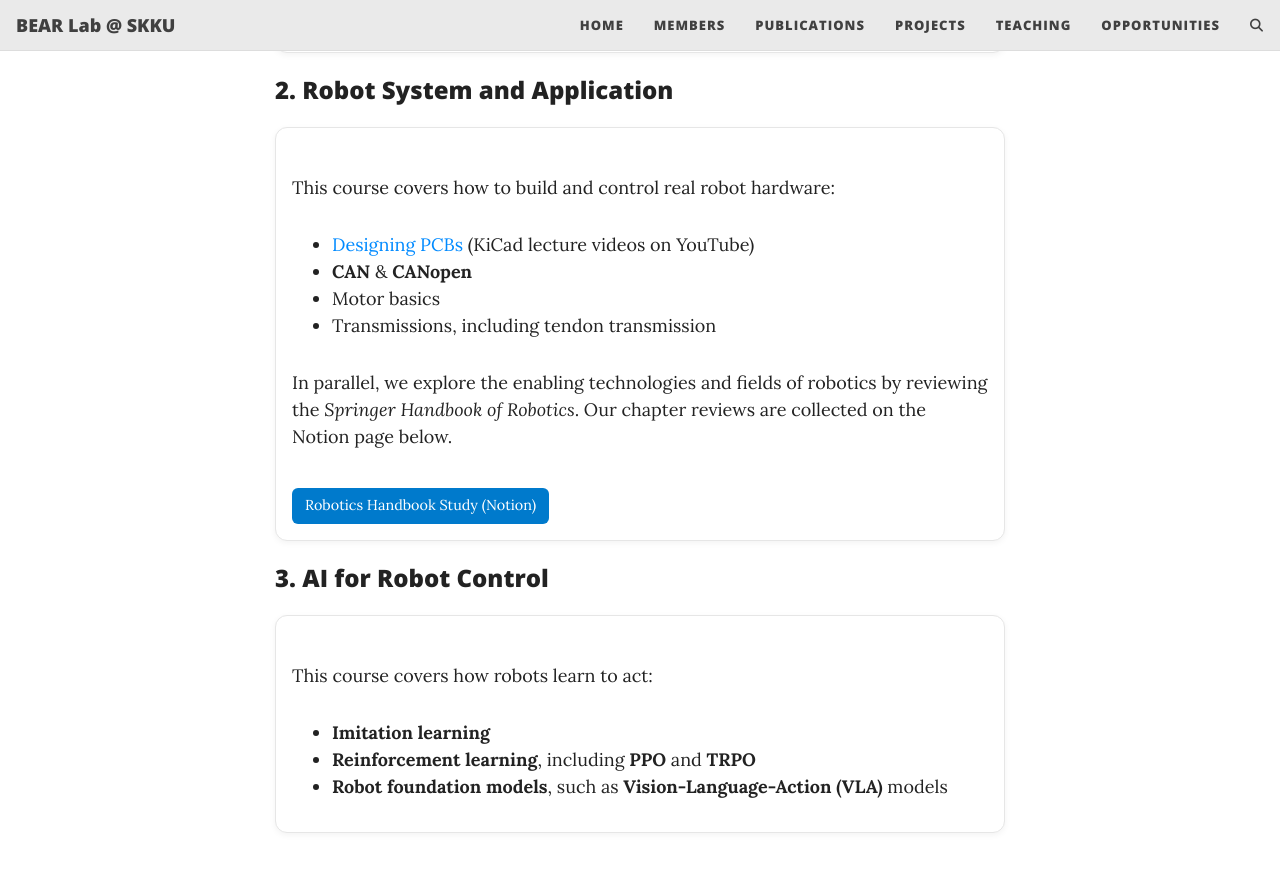
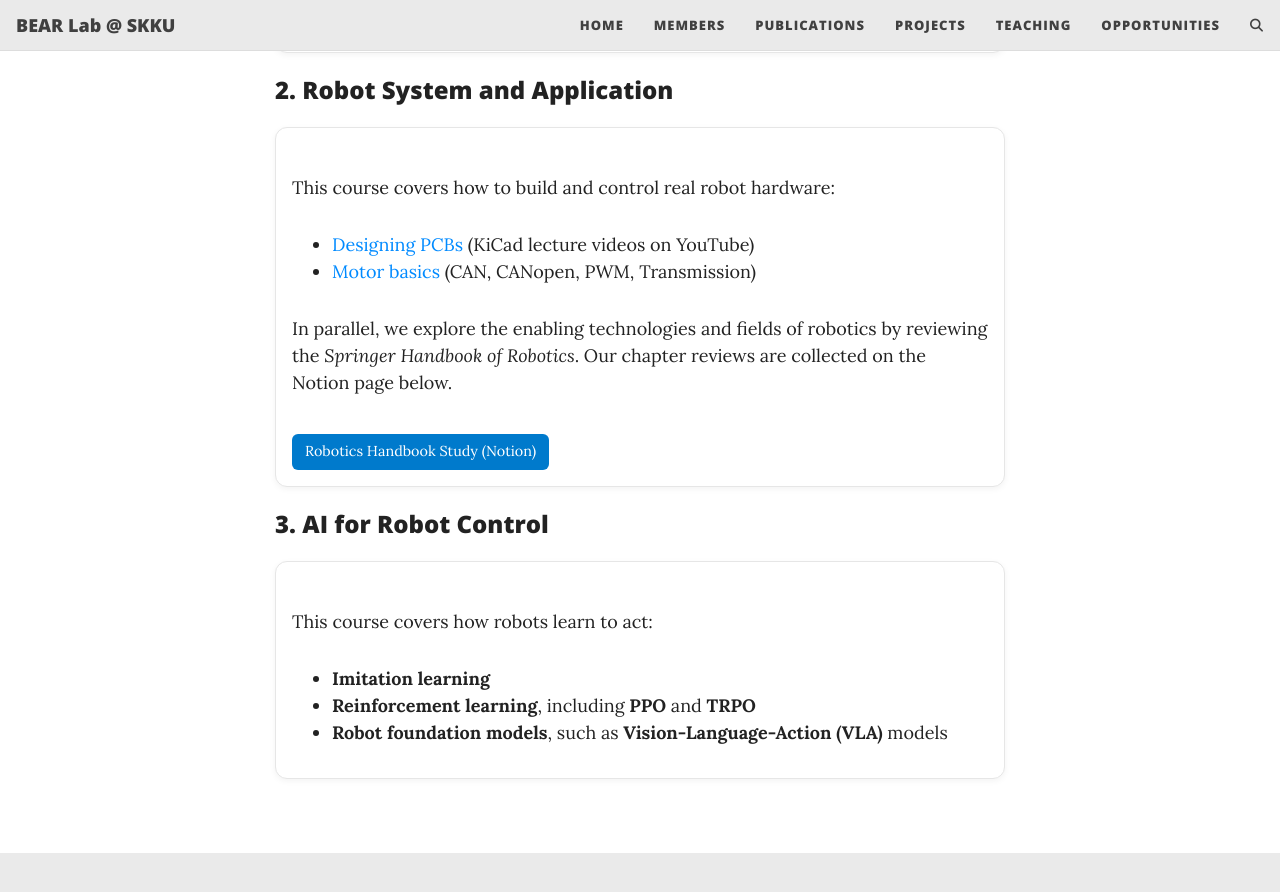
Before and after one commit to bear-research-lab/bear-research-lab.github.io, a Jekyll site: the page built from _pages/teaching.md, in a window 1280 px wide and 900 px high, scrolled down 1285 px. Shown: the top 892 px of the window. Built offline with Jekyll 4.4.1, drawn with Linux system fonts in a browser that asks for light colours; comment, search, counter and statistics services are not loaded.

Commit message:
edit teaching

```diff
--- a/_pages/teaching.md
+++ b/_pages/teaching.md
@@ -41,9 +41,7 @@ Courses taught by Prof. Byungchul Kim at SKKU.
     <p>This course covers how to build and control real robot hardware:</p>
     <ul>
       <li><a href="https://www.youtube.com/playlist?list=PLRPVUUEpZCYk" target="_blank" rel="noopener">Designing PCBs</a> (KiCad lecture videos on YouTube)</li>
-      <li><strong>CAN</strong> &amp; <strong>CANopen</strong></li>
-      <li>Motor basics</li>
-      <li>Transmissions, including tendon transmission</li>
+      <li><a href="https://www.youtube.com/playlist?list=PLQJlFaGn2Rsw" target="_blank" rel="noopener">Motor basics</a> (CAN, CANopen, PWM, Transmission)</li>
     </ul>
     <p>In parallel, we explore the enabling technologies and fields of robotics by reviewing the <em>Springer Handbook of Robotics</em>. Our chapter reviews are collected on the Notion page below.</p>
     <a href="https://thankful-argument-4e8.notion.site/Robotics-Handbook-Study-fe695bc491ec830fa9ec016c120cd4f5" class="btn" target="_blank" rel="noopener">Robotics Handbook Study (Notion)</a>
```
